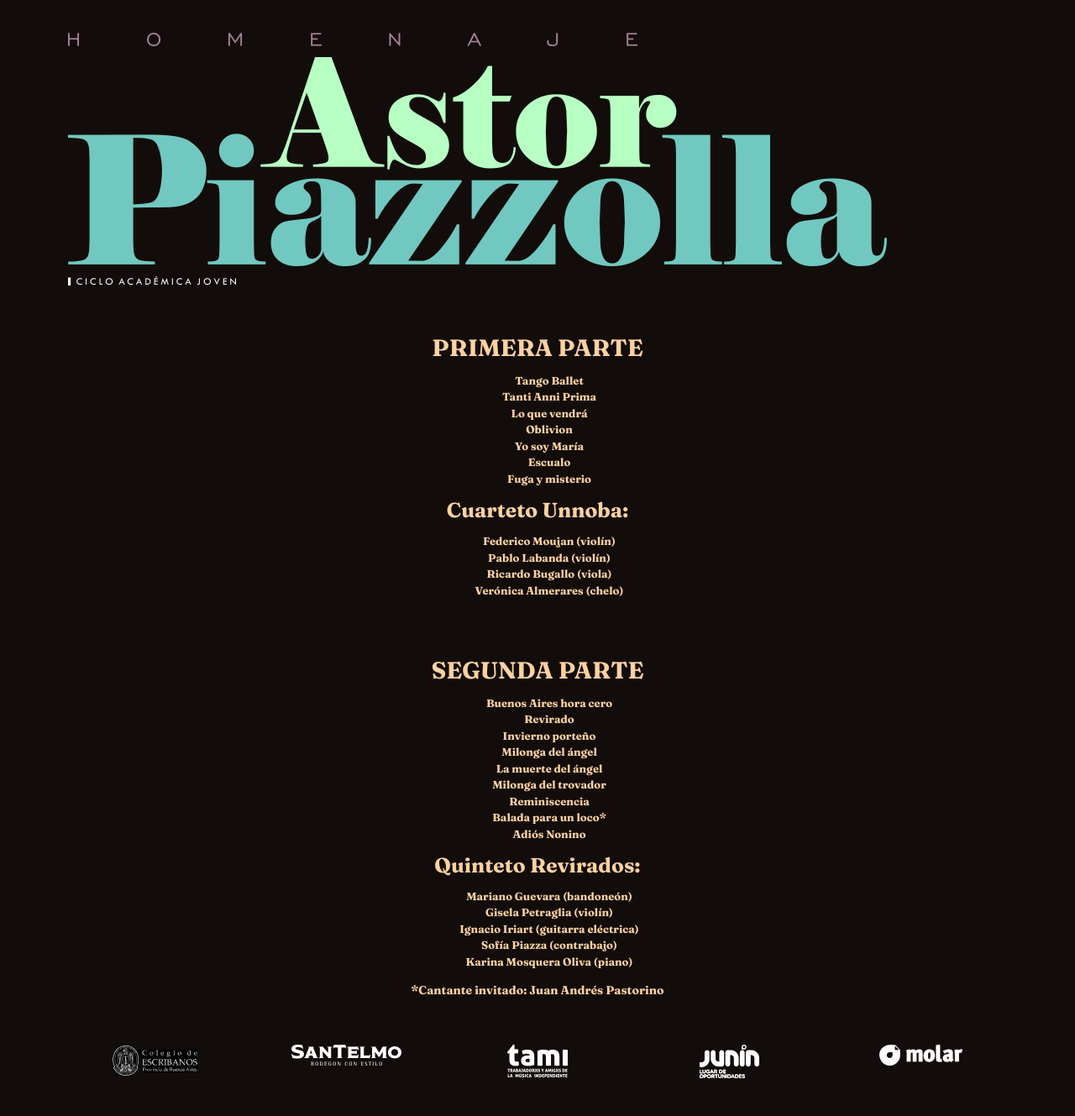
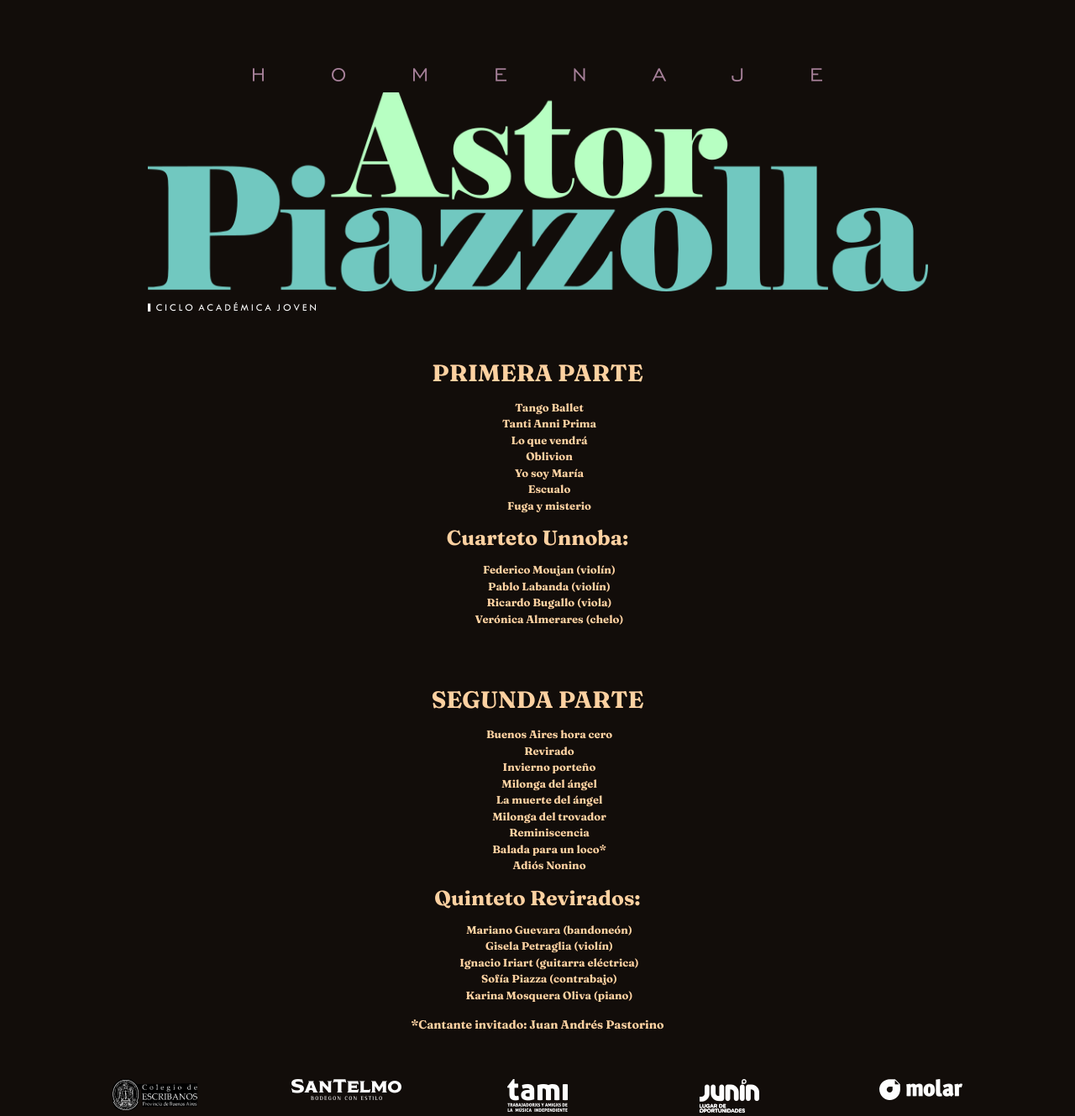
Before and after one commit to sergioinsa/cicloacademijoven, a plain HTML site: page index.html in a window 1280 px wide. Shown: the whole page at 84% size. Before the commit the page ends 1285 px from the top, so only its background shows below. Drawn offline with nearby package versions, Linux system fonts and the light colour scheme.

Commit message:
cambios en maqueta

```diff
--- a/index.html
+++ b/index.html
@@ -7,11 +7,38 @@
     <link href="https://cdn.jsdelivr.net/npm/bootstrap@5.3.3/dist/css/bootstrap.min.css" rel="stylesheet" integrity="sha384-QWTKZyjpPEjISv5WaRU9OFeRpok6YctnYmDr5pNlyT2bRjXh0JMhjY6hW+ALEwIH" crossorigin="anonymous">
     <link href="style.css" rel="stylesheet">
   </head>
-  <body class="container-fluid">
+
+  <body class="container-fluid py-5">
     <header class="container">
-        <img src="image/homenaje.png" alt="" class="img-fluid">
-        <img src="image/titulo.png" alt="" class="img-fluid">
-        <img src="image/subtitulo.png" alt="" class="img-fluid">
+        <div class="row">
+            <div class="col-1"></div>
+            <div class="col text-center">
+                <img src="image/homenaje.png" alt="" class="img-fluid">
+            </div>
+            <div class="col-1"></div>
+        </div>
+        <div class="row">
+            <div class="col-1"></div>
+            <div class="col text-center">
+                <img src="image/titulo.png" alt="" class="img-fluid">
+            </div>
+            <div class="col-1"></div>
+        </div>
+        <div class="row">
+            <div class="col-1">
+            </div>
+            <div class="col">
+                <img src="image/subtitulo.png" alt="" class="img-fluid">
+            </div>
+            <div class="col-1"></div>
+        </div>
+
+
+
+
+
+
+
     </header>
     <main class="container text-center">
         <article>
@@ -62,23 +89,25 @@
         </article>
     </main>
 
-    <footer class="container text-center">
-        <div class="row">
+    <footer class="container">
+        <div class="row text-center">
+
           <div class="col">
-            <img src="image/escribanos.png" alt="" class="img-fluid ">
+            <img src="image/escribanos.png" alt="">
           </div>
           <div class="col">
-            <img src="image/santelmo.png" alt="" class="img-fluid ">
+            <img src="image/santelmo.png" alt="">
           </div>
           <div class="col">
-              <img src="image/tami.png" alt="" class="img-fluid ">
+              <img src="image/tami.png" alt="">
           </div>
           <div class="col">
-              <img src="image/junin.png" alt="" class="img-fluid ">
+              <img src="image/junin.png" alt="">
           </div>
           <div class="col">
-              <img src="image/molar.png" alt="" class="img-fluid ">
+              <img src="image/molar.png" alt="">
           </div>
+
         </div>
     </footer>
 
--- a/style.css
+++ b/style.css
@@ -58,11 +58,10 @@ p {
 
 ul {
     list-style: none;
-    margin: .9em;
+    margin: 1em;
 }
 
 li {
-    margin-inline: .7em;
     font-weight: bold;
     font-size: small;
 }
```
